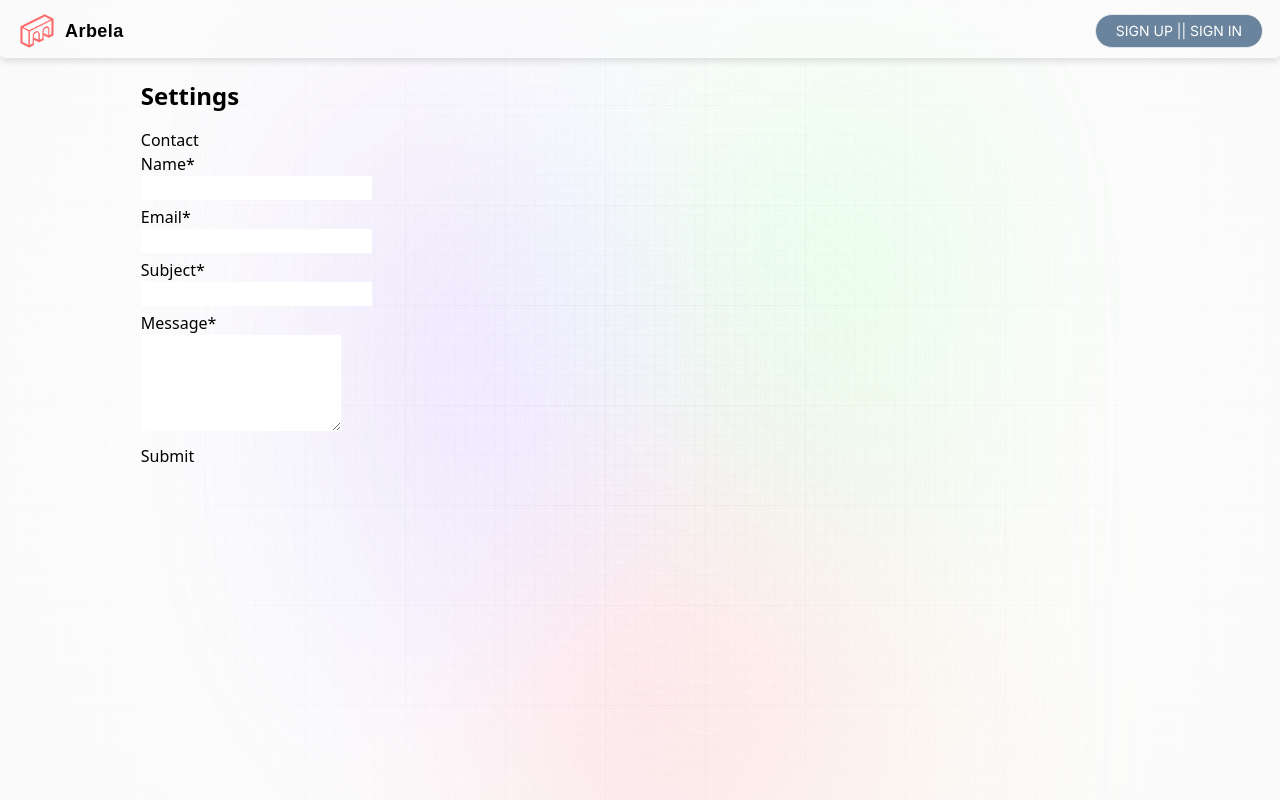
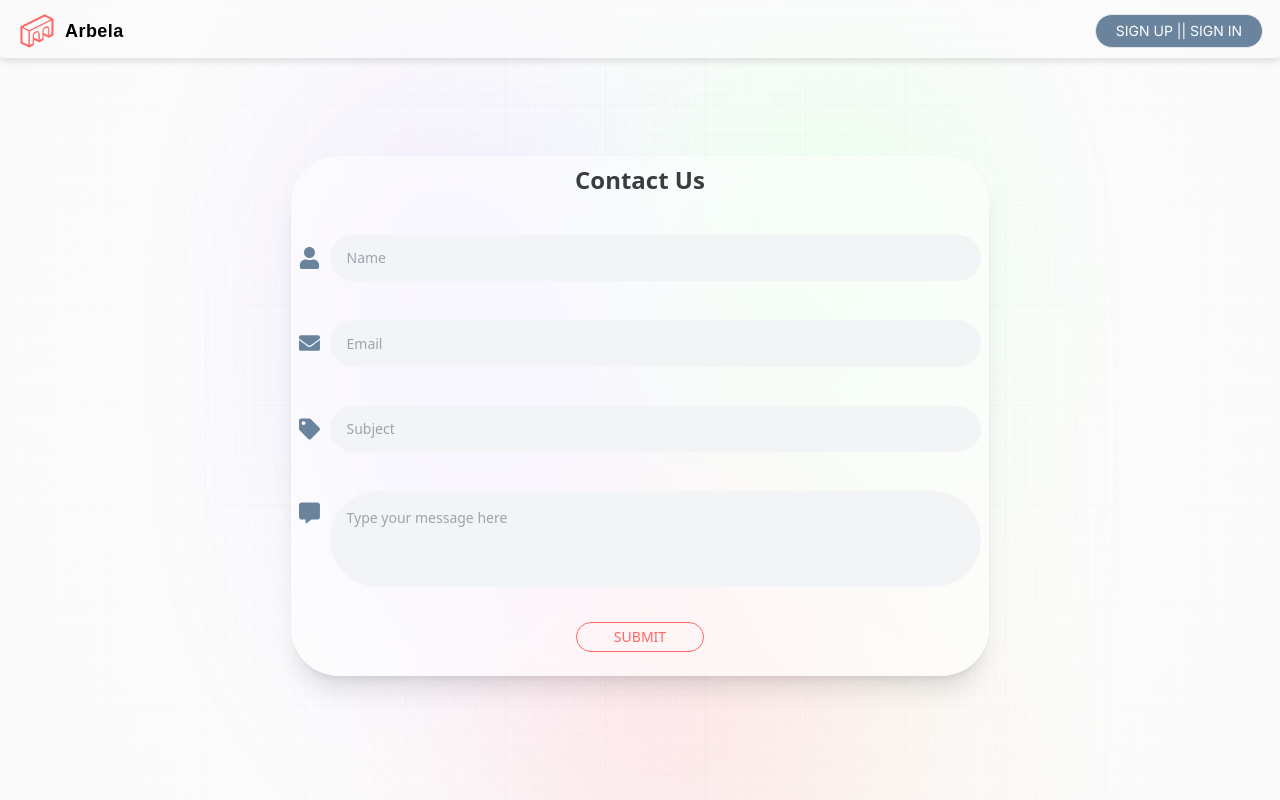
Before and after one commit to Move-7-8/ArbelaAI, a Next.js app: page /settings in a window 1280 px wide. Built offline with nearby package versions, Linux system fonts and the light colour scheme; no server answers.

Commit message:
ash 13 feb

```diff
--- a/app/settings/page.jsx
+++ b/app/settings/page.jsx
@@ -71,8 +71,7 @@ const SettingsPage = () => {
 
 
   return (
-    <div className="mt-20 mx-auto w-4/5">
-      <h1 className="text-2xl font-bold mb-4">Settings</h1>
+    <div className="mt-36 mx-auto w-4/5">
 
       <Form />
       {/* First Row: */}
--- a/components/Catalog.jsx
+++ b/components/Catalog.jsx
@@ -61,7 +61,7 @@ function Catalog({ searchText, selectedCategory, preloadedData }) {
     }, [searchText, selectedCategory, debounceSearch]);
 
  return (
- <div className="w-full px-28 pt-10 py-2">
+ <div className="w-full px-24 pt-10 py-2">
             <div className="grid grid-cols-1 sm:grid-cols-2 md:grid-cols-3 xl:grid-cols-4 gap-4">
                 {loading ? (
                     // Render adjusted skeleton loaders when loading
--- a/components/Feed.jsx
+++ b/components/Feed.jsx
@@ -156,9 +156,9 @@ const Feed = ({ preloadedData }) => {
                         backgroundColor: selected ? 'rgba(255, 102, 101, 0.5)' : '',
                         borderColor: active ? 'rgba(255, 102, 101, 0.5)' : 'transparent',
 
-                          borderWidth: active ? '2px' : '1px', // Adjust border width for visibility
+                        borderWidth: active ? '2px' : '1px', // Adjust border width for visibility
                         borderStyle: 'solid',
-                        height: '2.9rem'
+                        height: '3.6rem'
                       }}
                     >
                       {industry.name}
--- a/components/Form.jsx
+++ b/components/Form.jsx
@@ -11,6 +11,7 @@ import {
     useToast,
   } from "@chakra-ui/react";
   import { useState } from "react";
+import { FaUser, FaEnvelope, FaTag, FaCommentAlt } from 'react-icons/fa';
 
   const initValues = { name: "", email: "", subject: "", message: "" };
 
@@ -20,6 +21,10 @@ import {
     const toast = useToast();
     const [state, setState] = useState(initState);
     const [touched, setTouched] = useState({});
+    const [nameActiveInput, setnameActiveInput] = useState('');
+    const [emailActiveInput, setEmailActiveInput] = useState('');
+    const [subjectActiveInput, setSubjectActiveInput] = useState('');
+    const [messageActiveInput, setMessageActiveInput] = useState('');
 
     const { values, isLoading, error } = state;
 
@@ -63,87 +68,127 @@ import {
   });
 
     return (
-      <Container maxW="450px" mt={12}>
-        <Heading>Contact</Heading>
+<Container
+  maxW="70%"
+  mt="12"
+  p="8"
+  minH="65vh"
+  borderRadius="3rem"
+  boxShadow="xl"
+  centerContent
+  bg="rgba(255, 255, 255, 0.5)"
+  display="flex"
+  flexDirection="column"
+  alignItems="center"
+  justifyContent="flex-start"
+  mx="auto"
+  className="custom-container"
+  style={{ gap: '20px' }}
+>
+  <Heading  className="text-2xl text-[#3A3C3E] font-bold" mb="4">Contact Us</Heading>
   {error && (
-          <Text color="red.300" my={4} fontSize="xl">
+    <Text color="red.300" my="4" fontSize="xl">
       {error}
     </Text>
   )}
 
-        <FormControl isRequired isInvalid={touched.name && !values.name} mb={5}>
-          <FormLabel>Name</FormLabel>
-          <Input
+  <form onSubmit={onSubmit} className="w-full" style={{ display: 'flex', flexDirection: 'column', gap: '20px', flex: '1' }}>
+    <div className="flex flex-col justify-around flex-grow" style={{ gap: '10px' }}>
+      {/* Name Input */}
+      <FormControl isRequired isInvalid={touched.name && !values.name}>
+        <div style={{ display: 'flex', alignItems: 'center', gap: '10px' }}>
+          <FaUser  size={22} style={{ color: '#6A849D' }} />
+          <input
+            className="w-full px-4 py-2 text-sm rounded-full border focus:outline-none focus:border-red-400 bg-gray-100 text-black"
+            style={{ borderWidth: "1px", height: "2.9rem", borderColor: nameActiveInput ? "rgba(255, 102, 101, 0.5)" : "transparent" }}
             type="text"
             name="name"
-            errorBorderColor="red.300"
-            value={values.name}
-            onChange={handleChange}
-            onBlur={onBlur}
+            placeholder="Name"
+            onFocus={() => setnameActiveInput(true)}
+            onBlur={() => setnameActiveInput(false)}
           />
+        </div>
         <FormErrorMessage>Required</FormErrorMessage>
       </FormControl>
 
-        <FormControl isRequired isInvalid={touched.email && !values.email} mb={5}>
-          <FormLabel>Email</FormLabel>
-          <Input
+      {/* Email Input */}
+      <FormControl isRequired isInvalid={touched.email && !values.email}>
+        <div style={{ display: 'flex', alignItems: 'center', gap: '10px' }}>
+          <FaEnvelope size={22} style={{ color: '#6A849D' }} />
+          <input
+            className="w-full px-4 py-2 text-sm rounded-full border focus:outline-none focus:border-red-400 bg-gray-100 text-black"
+            style={{ borderWidth: "1px", height: "2.9rem", borderColor: emailActiveInput ? "rgba(255, 102, 101, 0.5)" : "transparent" }}
             type="email"
             name="email"
-            errorBorderColor="red.300"
-            value={values.email}
-            onChange={handleChange}
-            onBlur={onBlur}
+            placeholder="Email"
+            onFocus={() => setEmailActiveInput(true)}
+            onBlur={() => setEmailActiveInput(false)}
           />
+        </div>
         <FormErrorMessage>Required</FormErrorMessage>
       </FormControl>
 
-        <FormControl
-          mb={5}
-          isRequired
-          isInvalid={touched.subject && !values.subject}
-        >
-          <FormLabel>Subject</FormLabel>
-          <Input
+      {/* Subject Input */}
+      <FormControl isRequired isInvalid={touched.subject && !values.subject}>
+        <div style={{ display: 'flex', alignItems: 'center', gap: '10px' }}>
+          <FaTag  size={22} style={{ color: '#6A849D' }} />
+          <input
+            className="w-full px-4 py-2 text-sm rounded-full border focus:outline-none focus:border-red-400 bg-gray-100 text-black"
+            style={{ borderWidth: "1px", height: "2.9rem", borderColor: subjectActiveInput ? "rgba(255, 102, 101, 0.5)" : "transparent" }}
             type="text"
             name="subject"
-            errorBorderColor="red.300"
-            value={values.subject}
-            onChange={handleChange}
-            onBlur={onBlur}
+            placeholder="Subject"
+            onFocus={() => setSubjectActiveInput(true)}
+            onBlur={() => setSubjectActiveInput(false)}
           />
+        </div>
         <FormErrorMessage>Required</FormErrorMessage>
       </FormControl>
 
-        <FormControl
-          isRequired
-          isInvalid={touched.message && !values.message}
-          mb={5}
-        >
-          <FormLabel>Message</FormLabel>
-          <Textarea
-            type="text"
+      {/* Message Input */}
+      {/* Message Input */}
+<FormControl isRequired isInvalid={touched.message && !values.message}>
+  <div style={{ display: 'flex', alignItems: 'start', gap: '10px' }}>
+    <FaCommentAlt size={22} style={{ color: '#6A849D', marginTop: '11px' }} />
+    <textarea
+      className="w-full text-sm rounded-full px-4 border focus:outline-none focus:border-red-400 bg-gray-100 text-black"
+      style={{
+        height: "6rem",
+        borderWidth: "1px",
+        borderColor: messageActiveInput ? "rgba(255, 102, 101, 0.5)" : "transparent",
+        borderRadius: "9999px",
+        resize: "none",
+        paddingTop: "1rem" // Increased top padding to push down placeholder
+      }}
       name="message"
-            rows={4}
-            errorBorderColor="red.300"
-            value={values.message}
-            onChange={handleChange}
-            onBlur={onBlur}
-          />
+      placeholder="Type your message here"
+      onFocus={() => setMessageActiveInput(true)}
+      onBlur={() => setMessageActiveInput(false)}
+    ></textarea>
+  </div>
   <FormErrorMessage>Required</FormErrorMessage>
 </FormControl>
 
+
+    </div>
+
+    {/* Submit Button */}
+    <div className="flex mb-4 justify-center">
       <Button
-            type="submit" // Change to type submit for semantic HTML
-            variant="outline"
-            colorScheme="blue"
+        type="submit"
+        variant="solid"
+        className="uppercase text-sm rounded-full py-1 px-3 w-32 transition duration-300 ease-in-out hover:scale-105 border border-[#FF6665] text-[#FF6665]"
         isLoading={isLoading}
-            disabled={
-            !values.name || !values.email || !values.subject || !values.message
-            }
+        isDisabled={!values.name || !values.email || !values.subject || !values.message}
+        rounded="lg"
         onClick={onSubmit}
       >
         Submit
+
       </Button>
+    </div>
+  </form>
 </Container>
+
   );
-  }
+};
--- a/components/StockCard.jsx
+++ b/components/StockCard.jsx
@@ -72,7 +72,7 @@ function StockCard({ company }) {
     <Link
         href={linkPath}
         className="stock_card cursor-pointer transform transition-transform duration-200 hover:scale-105  w-full max-w-sm mx-auto bg-white/30 border border-gray-200 rounded-lg shadow flex flex-col"
-        style={{  width: '270px' }}
+        style={{   minWidth: '270px' }}
     >
         <div className="px-5 mt-5 flex-grow flex flex-col justify-between">
             <div className="" style={{ height: '30px' }}>
--- a/components/StockPageComponents/StatementTables.jsx
+++ b/components/StockPageComponents/StatementTables.jsx
@@ -94,7 +94,7 @@ TotalAssets,
     { label: "Total Equity Gross Minority Interest", value: TotalEquityGrossMinorityInterest },
     { label: "Stockholders Equity", value: StockholdersEquity },
     { label: "Minority Interest", value: MinorityInterest },
-    { label: "Total Capitalization", value: TotalCapitalization },
+    { label: "Total Capitalisation", value: TotalCapitalization },
     { label: "Common Stock Equity", value: CommonStockEquity },
     { label: "Net Tangible Assets", value: NetTangibleAssets },
     { label: "Invested Capital", value: InvestedCapital },
--- a/styles/globals.css
+++ b/styles/globals.css
@@ -127,7 +127,12 @@
 }
 
 .search_input {
-  @apply block w-full border border-gray-200 bg-white py-2.5 font-satoshi pl-5 pr-12 text-sm shadow-lg font-medium focus:border-black focus:outline-none  rounded-full focus:ring-0;
+  @apply block w-full border border-gray-200 bg-white py-2.5 font-satoshi pl-5 pr-12 text-sm shadow-lg font-medium  focus:outline-none  rounded-full focus:ring-0;
+}
+
+
+.custom-container {
+  @apply  backdrop-blur-lg shadow-xl rounded-lg;
 }
 
 .copy_btn {
@@ -151,7 +156,9 @@
 
 }
 
-
+.search_input:focus {
+  border-color: #E0D08B;
+}
 .dropdown-menu {
   position: absolute;
   right: 0;
```
Also changed, not shown: components/StockPageComponents/DashboardStockCard.jsx (+17 -16 lines), components/StockPageComponents/Statements.jsx (+99 -40 lines). Lines whose indentation alone changed are shown as unchanged.
